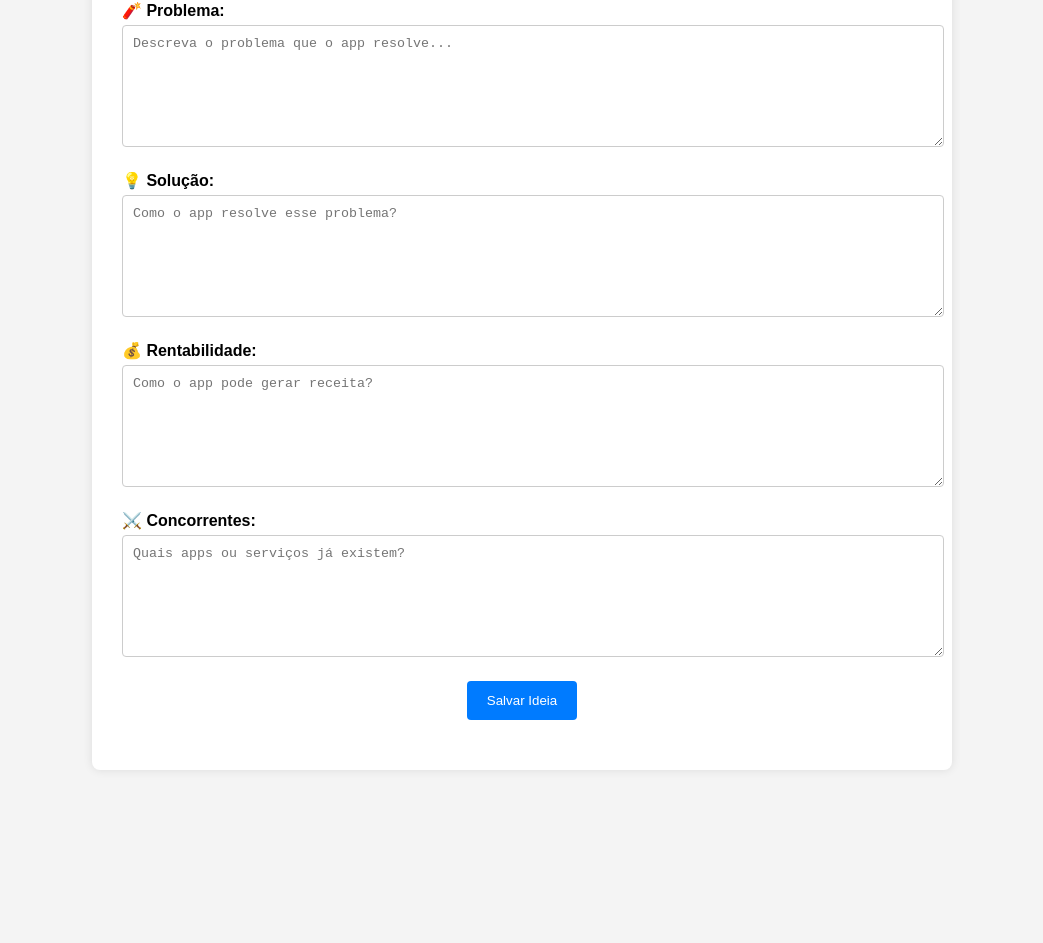
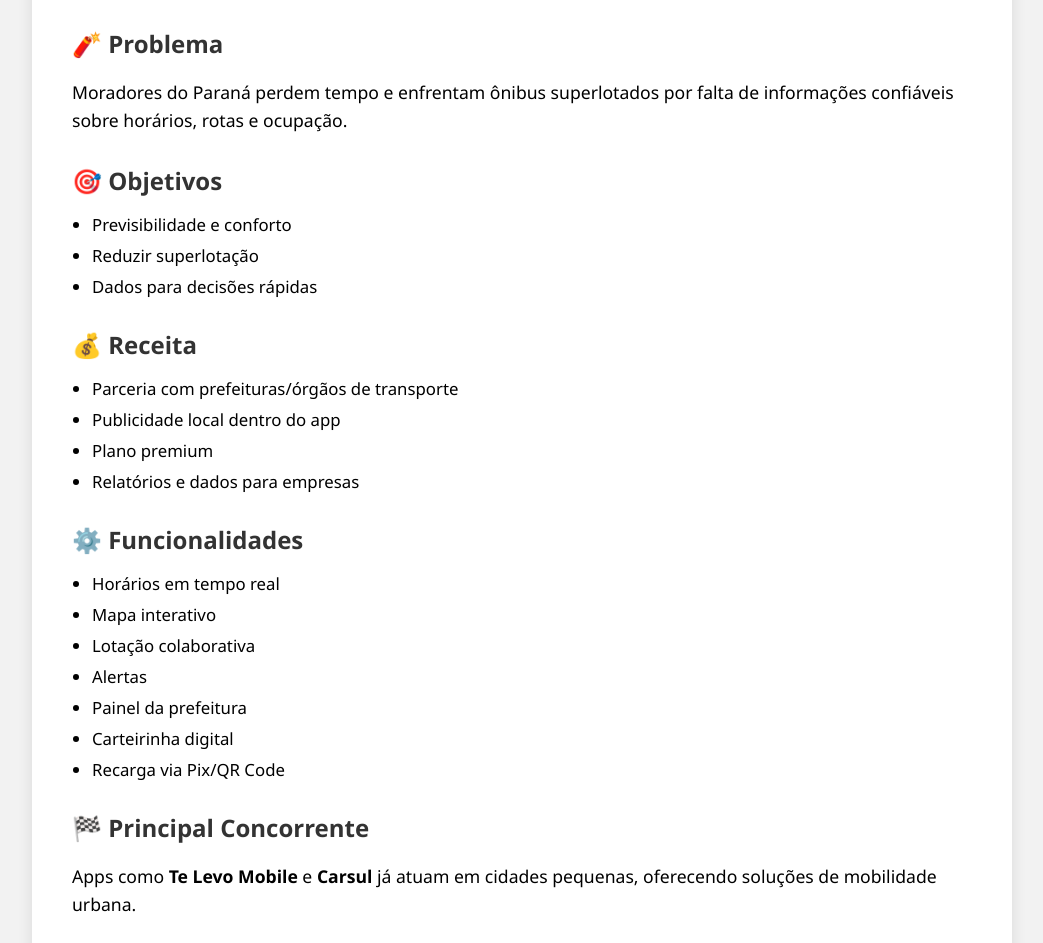
Before and after one commit to fernandinhalsk/vai-de-onibus, a plain HTML site: page index.html in a window 1280 px wide. Shown: the part 137-1080 px from the top of the page, without its empty margins (118-1161 px from the left). Before the commit the page ends 927 px from the top, so only its background shows below. Drawn offline with Linux system fonts and the light colour scheme.

Commit message:
atualizado

```diff
--- a/index.html
+++ b/index.html
@@ -3,37 +3,54 @@
 <head>
   <meta charset="UTF-8" />
   <meta name="viewport" content="width=device-width, initial-scale=1.0" />
-  <title>Ideia: App de Ônibus</title>
+  <title>Folheto: App de Ônibus</title>
   <link rel="stylesheet" href="style.css" />
 </head>
 <body>
   <div class="container">
-    <h1>Projeto: App de Ônibus para Cidades Pequenas</h1>
+    <h1>🚌 App de Ônibus para Cidades Pequenas</h1>
 
-    <div class="section">
-      <label for="problema">🧨 Problema:</label>
-      <textarea id="problema" placeholder="Descreva o problema que o app resolve..."></textarea>
-    </div>
+    <section>
+      <h2>🧨 Problema</h2>
+      <p>Moradores do Paraná perdem tempo e enfrentam ônibus superlotados por falta de informações confiáveis sobre horários, rotas e ocupação.</p>
+    </section>
 
-    <div class="section">
-      <label for="solucao">💡 Solução:</label>
-      <textarea id="solucao" placeholder="Como o app resolve esse problema?"></textarea>
-    </div>
+    <section>
+      <h2>🎯 Objetivos</h2>
+      <ul>
+        <li>Previsibilidade e conforto</li>
+        <li>Reduzir superlotação</li>
+        <li>Dados para decisões rápidas</li>
+      </ul>
+    </section>
 
-    <div class="section">
-      <label for="rentabilidade">💰 Rentabilidade:</label>
-      <textarea id="rentabilidade" placeholder="Como o app pode gerar receita?"></textarea>
-    </div>
+    <section>
+      <h2>💰 Receita</h2>
+      <ul>
+        <li>Parceria com prefeituras/órgãos de transporte</li>
+        <li>Publicidade local dentro do app</li>
+        <li>Plano premium</li>
+        <li>Relatórios e dados para empresas</li>
+      </ul>
+    </section>
 
-    <div class="section">
-      <label for="concorrentes">⚔️ Concorrentes:</label>
-      <textarea id="concorrentes" placeholder="Quais apps ou serviços já existem?"></textarea>
-    </div>
+    <section>
+      <h2>⚙️ Funcionalidades</h2>
+      <ul>
+        <li>Horários em tempo real</li>
+        <li>Mapa interativo</li>
+        <li>Lotação colaborativa</li>
+        <li>Alertas</li>
+        <li>Painel da prefeitura</li>
+        <li>Carteirinha digital</li>
+        <li>Recarga via Pix/QR Code</li>
+      </ul>
+    </section>
 
-    <button onclick="salvarIdeia()">Salvar Ideia</button>
-    <div id="resultado"></div>
+    <section>
+      <h2>🏁 Principal Concorrente</h2>
+      <p>Apps como <strong>Te Levo Mobile</strong> e <strong>Carsul</strong> já atuam em cidades pequenas, oferecendo soluções de mobilidade urbana.</p>
+    </section>
   </div>
-
-  <script src="script.js"></script>
 </body>
 </html>
--- a/script.js
+++ /dev/null
@@ -1,14 +0,0 @@
-function salvarIdeia() {
-  const problema = document.getElementById("problema").value;
-  const solucao = document.getElementById("solucao").value;
-  const rentabilidade = document.getElementById("rentabilidade").value;
-  const concorrentes = document.getElementById("concorrentes").value;
-
-  if (problema && solucao && rentabilidade && concorrentes) {
-    document.getElementById("resultado").innerText =
-      "Ideia salva com sucesso! 🚀";
-  } else {
-    document.getElementById("resultado").innerText =
-      "Por favor, preencha todos os campos.";
-  }
-}
--- a/style.css
+++ b/style.css
@@ -1,61 +1,45 @@
 body {
-  font-family: Arial, sans-serif;
-  background-color: #f4f4f4;
+  font-family: 'Segoe UI', sans-serif;
+  background-color: #f2f2f2;
   margin: 0;
   padding: 20px;
 }
 
 .container {
-  max-width: 800px;
+  max-width: 900px;
   margin: auto;
-  background: white;
-  padding: 30px;
-  border-radius: 8px;
-  box-shadow: 0 0 10px rgba(0,0,0,0.1);
+  background-color: #fff;
+  padding: 40px;
+  border-radius: 10px;
+  box-shadow: 0 0 15px rgba(0,0,0,0.1);
 }
 
 h1 {
   text-align: center;
+  color: #007bff;
+  margin-bottom: 40px;
+}
+
+section {
   margin-bottom: 30px;
 }
 
-.section {
-  margin-bottom: 20px;
+h2 {
+  color: #333;
+  margin-bottom: 10px;
 }
 
-label {
-  font-weight: bold;
-  display: block;
-  margin-bottom: 5px;
+p {
+  font-size: 1.1em;
+  line-height: 1.6;
 }
 
-textarea {
-  width: 100%;
-  height: 100px;
-  padding: 10px;
-  resize: vertical;
-  border: 1px solid #ccc;
-  border-radius: 4px;
+ul {
+  list-style-type: disc;
+  padding-left: 20px;
 }
 
-button {
-  background-color: #007bff;
-  color: white;
-  padding: 12px 20px;
-  border: none;
-  border-radius: 4px;
-  cursor: pointer;
-  display: block;
-  margin: 20px auto;
+li {
+  margin-bottom: 8px;
+  font-size: 1.05em;
 }
-
-button:hover {
-  background-color: #0056b3;
-}
-
-#resultado {
-  margin-top: 20px;
-  font-style: italic;
-  color: green;
-  text-align: center;
-}
```
